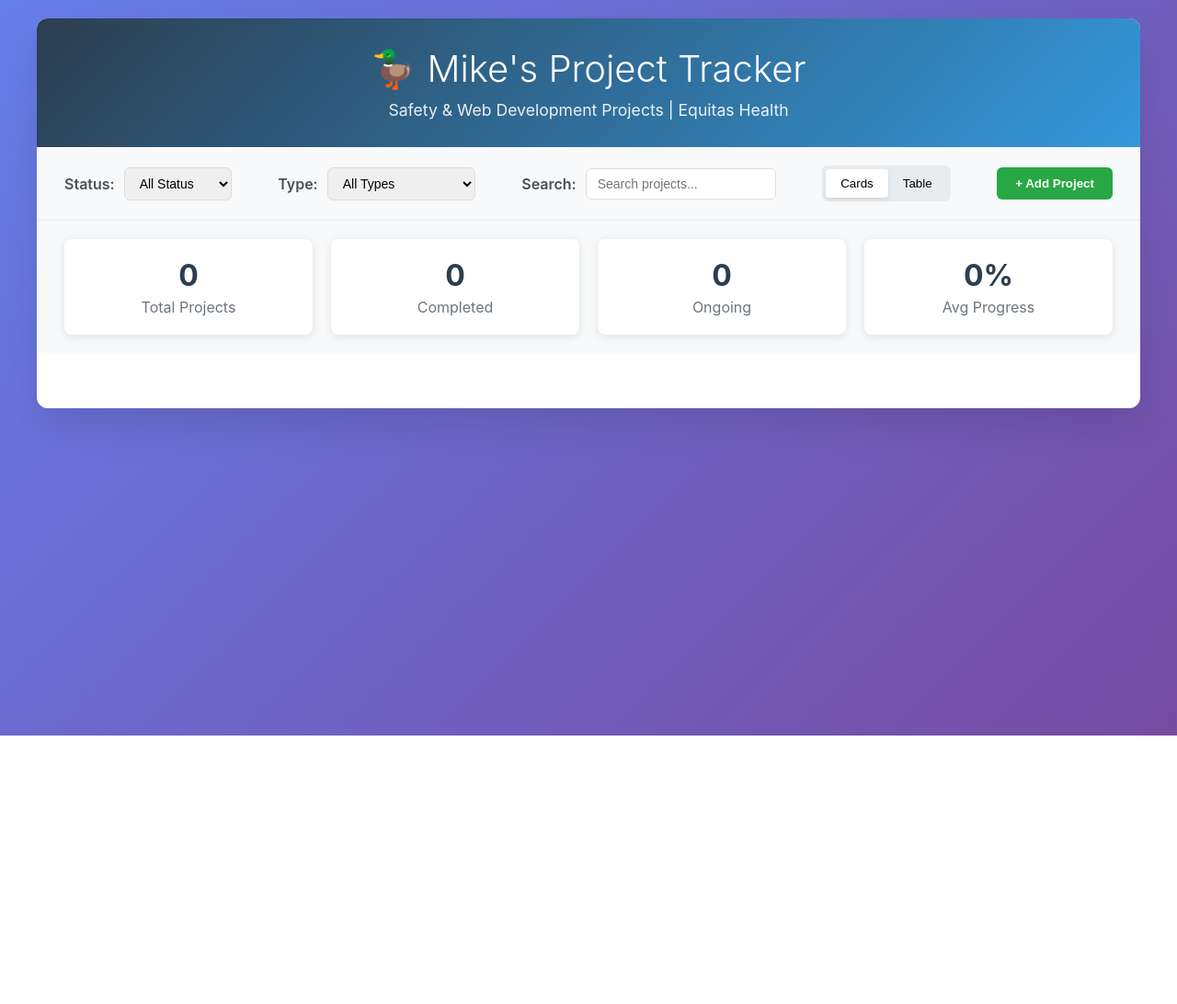
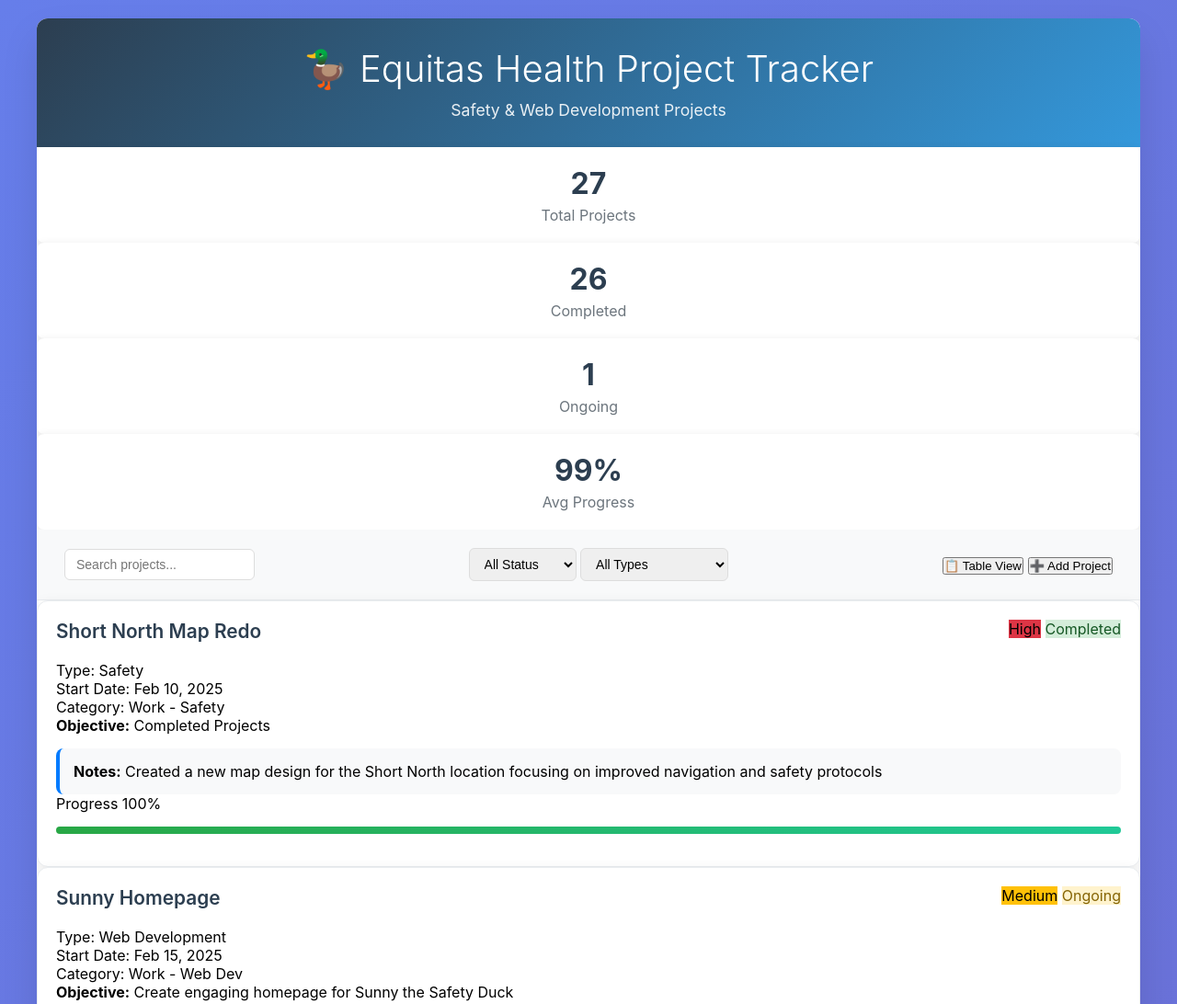
Before and after one commit to knightofren2588/equitas-project-tracker, a plain HTML site: page index.html in a window 1280 px wide. Shown: the top 1092 px of the page at 92% size. Before the commit the page ends 800 px from the top, so only its background shows below. Drawn offline with Linux system fonts and the light colour scheme.

Commit message:
Update index.html

```diff
--- a/index.html
+++ b/index.html
@@ -3,96 +3,84 @@
 <head>
     <meta charset="UTF-8">
     <meta name="viewport" content="width=device-width, initial-scale=1.0">
-    <title>Mike's Project Tracker - Equitas Health</title>
+    <title>Custom Project Tracker for Equitas Health</title>
     <link rel="stylesheet" href="styles.css">
 </head>
 <body>
     <div class="container">
-        <div class="header">
-            <h1>🦆 Mike's Project Tracker</h1>
-            <p>Safety & Web Development Projects | Equitas Health</p>
-        </div>
+        <header class="header">
+            <h1>🦆 Equitas Health Project Tracker</h1>
+            <p>Safety & Web Development Projects</p>
+        </header>
 
-        <div class="controls">
-            <div class="filter-group">
-                <label for="statusFilter">Status:</label>
-                <select id="statusFilter">
-                    <option value="all">All Status</option>
-                    <option value="Completed">Completed</option>
-                    <option value="Ongoing">Ongoing</option>
-                    <option value="Not Started">Not Started</option>
-                    <option value="On Hold">On Hold</option>
-                </select>
-            </div>
-
-            <div class="filter-group">
-                <label for="typeFilter">Type:</label>
-                <select id="typeFilter">
-                    <option value="all">All Types</option>
-                    <option value="Web Development">Web Development</option>
-                    <option value="Safety">Safety</option>
-                    <option value="Map Design">Map Design</option>
-                </select>
-            </div>
-
-            <div class="filter-group">
-                <label for="searchFilter">Search:</label>
-                <input type="text" id="searchFilter" placeholder="Search projects...">
-            </div>
-
-            <div class="view-toggle">
-                <button class="view-btn active" onclick="toggleView('cards')">Cards</button>
-                <button class="view-btn" onclick="toggleView('table')">Table</button>
-            </div>
-
-            <button class="add-btn" onclick="addProject()">+ Add Project</button>
-        </div>
-
-        <div class="stats">
+        <div class="stats-dashboard">
             <div class="stat-card">
-                <div class="stat-number" id="totalProjects">0</div>
+                <div class="stat-number" id="total-projects">0</div>
                 <div class="stat-label">Total Projects</div>
             </div>
             <div class="stat-card">
-                <div class="stat-number" id="completedProjects">0</div>
+                <div class="stat-number" id="completed-projects">0</div>
                 <div class="stat-label">Completed</div>
             </div>
             <div class="stat-card">
-                <div class="stat-number" id="ongoingProjects">0</div>
+                <div class="stat-number" id="ongoing-projects">0</div>
                 <div class="stat-label">Ongoing</div>
             </div>
             <div class="stat-card">
-                <div class="stat-number" id="avgProgress">0%</div>
+                <div class="stat-number" id="avg-progress">0%</div>
                 <div class="stat-label">Avg Progress</div>
             </div>
         </div>
 
-        <div class="projects">
-            <div class="project-grid" id="projectGrid">
-                <!-- Projects will be inserted here -->
+        <div class="controls">
+            <div class="search-container">
+                <input type="text" id="search-input" placeholder="Search projects...">
             </div>
+            <div class="filters">
+                <select id="status-filter">
+                    <option value="">All Status</option>
+                    <option value="Completed">Completed</option>
+                    <option value="Ongoing">Ongoing</option>
+                    <option value="On Hold">On Hold</option>
+                    <option value="Not Started">Not Started</option>
+                </select>
+                <select id="type-filter">
+                    <option value="">All Types</option>
+                    <option value="Safety">Safety</option>
+                    <option value="Web Development">Web Development</option>
+                    <option value="Map Design">Map Design</option>
+                </select>
+            </div>
+            <div class="view-controls">
+                <button id="view-toggle">📋 Table View</button>
+                <button id="add-project" onclick="addProject()">➕ Add Project</button>
+            </div>
+        </div>
 
-            <div class="table-view" id="tableView">
-                <table>
+        <div id="cards-container">
+            <div id="projects-container" class="projects-grid"></div>
+        </div>
+
+        <div id="table-container" style="display: none;">
+            <div class="table-wrapper">
+                <table class="projects-table">
                     <thead>
                         <tr>
                             <th>Project Name</th>
                             <th>Status</th>
                             <th>Priority</th>
                             <th>Type</th>
+                            <th>Start Date</th>
                             <th>Progress</th>
-                            <th>Due Date</th>
+                            <th>Notes</th>
                         </tr>
                     </thead>
-                    <tbody id="tableBody">
-                        <!-- Table rows will be inserted here -->
-                    </tbody>
+                    <tbody id="table-body"></tbody>
                 </table>
             </div>
         </div>
     </div>
 
-    <!-- Load JavaScript files -->
     <script src="data.js"></script>
     <script src="script.js"></script>
 </body>
```
